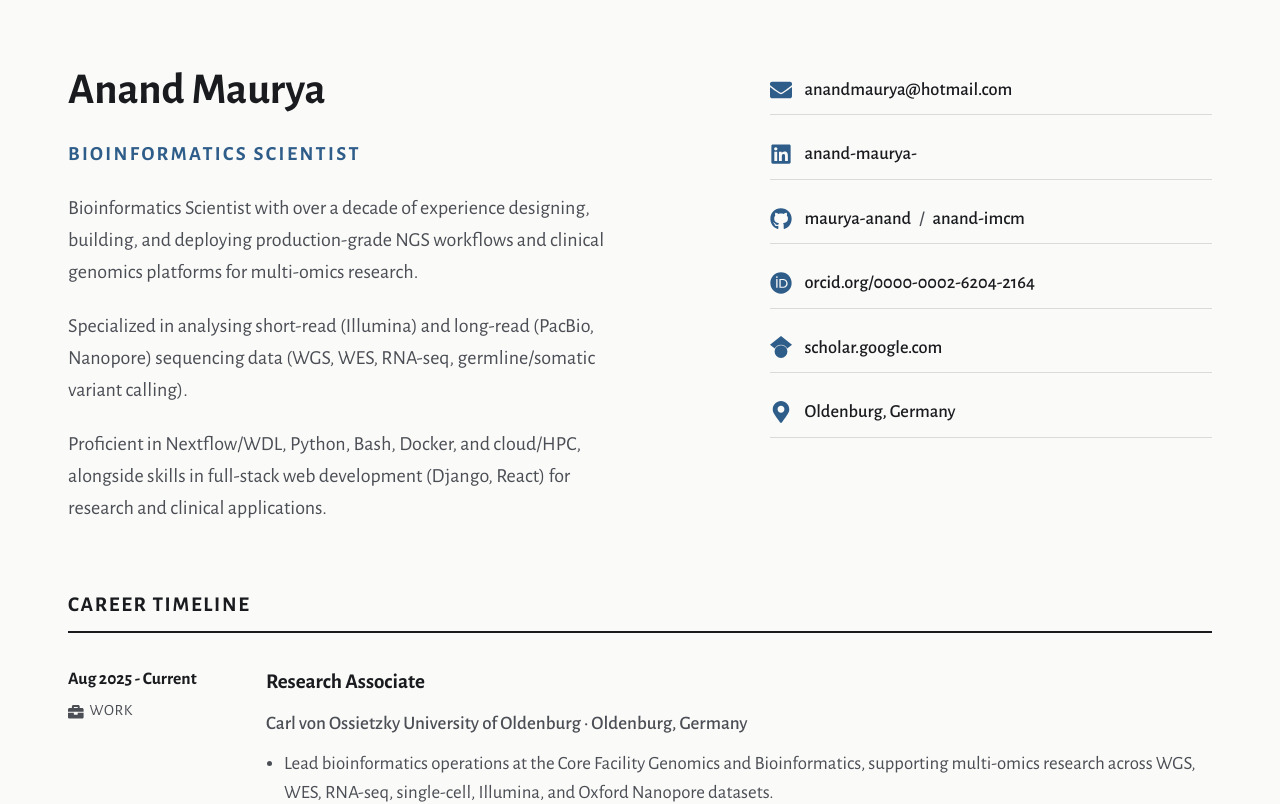
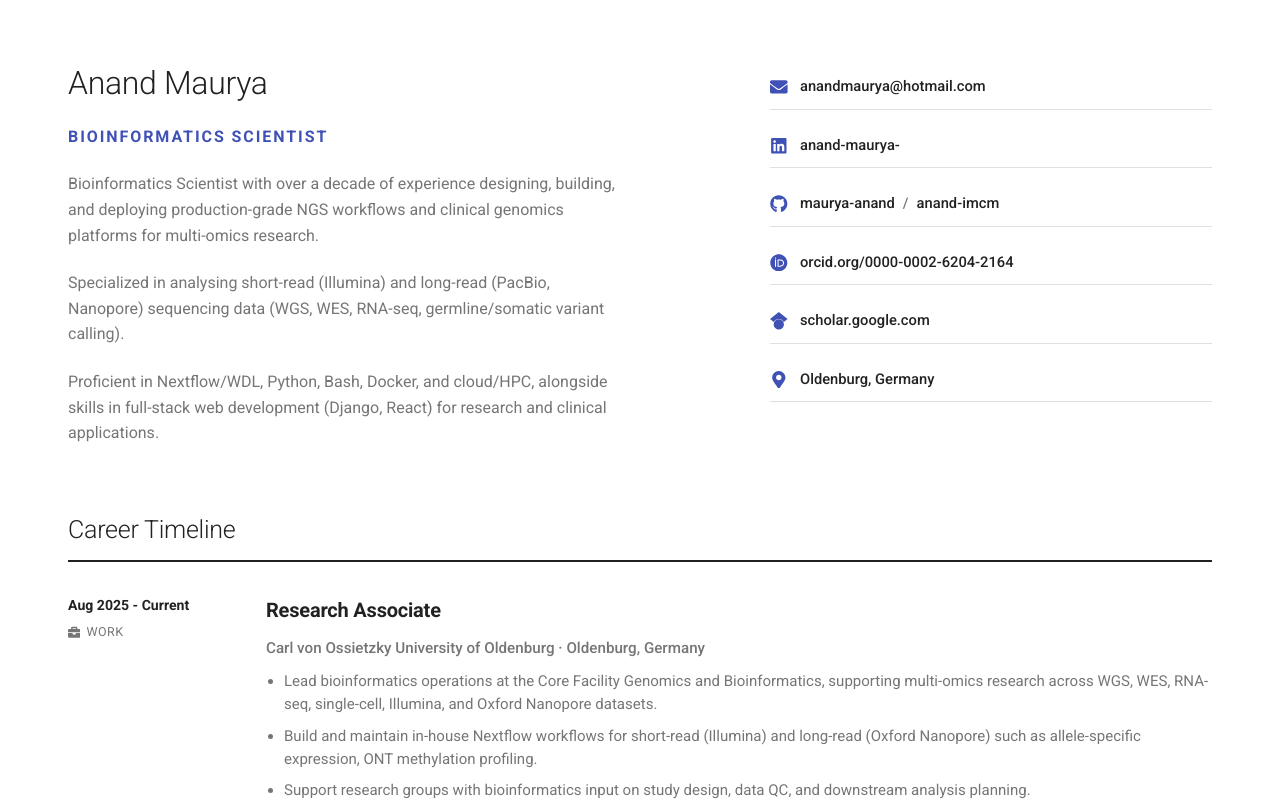
Before and after one commit to maurya-anand/maurya-anand.github.io, a React (Vite) app: page / in a window 1280 px wide. Shown: the top 804 px of the page. Built offline with nearby package versions, Linux system fonts and the light colour scheme.

Commit message:
using material default theme and typography

```diff
--- a/src/App.css
+++ b/src/App.css
@@ -1,12 +1,12 @@
-@import url('https://fonts.googleapis.com/css2?family=Alegreya+Sans:ital,wght@0,400;0,500;0,700;0,800;1,400;1,500&display=swap');
+@import url('https://fonts.googleapis.com/css2?family=Roboto:ital,wght@0,300;0,400;0,500;0,700;1,400&display=swap');
 
 :root {
-  --paper: #fafaf8;
-  --ink: #191b1f;
-  --ink-muted: #4b4e55;
-  --accent: #2f5d8a;
-  --border: rgba(25, 27, 31, 0.14);
-  --font: 'Alegreya Sans', -apple-system, 'Segoe UI', Helvetica, Arial, sans-serif;
+  --paper: #ffffff;
+  --ink: rgba(0, 0, 0, 0.87);
+  --ink-muted: rgba(0, 0, 0, 0.54);
+  --accent: #3f51b5;
+  --border: rgba(0, 0, 0, 0.12);
+  --font: 'Roboto', -apple-system, BlinkMacSystemFont, Helvetica, Arial, sans-serif;
   --section-gap: 64px;
   --inner-gap: 28px;
 }
@@ -20,7 +20,7 @@
 }
 
 html {
-  font-size: 20px;
+  font-size: 16px;
   scroll-behavior: smooth;
 }
 
@@ -40,7 +40,7 @@ body {
 a {
   color: var(--accent);
   text-decoration: none;
-  font-weight: 600;
+  font-weight: 400;
 }
 
 a:hover {
@@ -72,17 +72,18 @@ h6 {
   font-family: var(--font);
   color: var(--ink);
   font-weight: 700;
+  letter-spacing: -0.01em;
 }
 
 h1 {
-  font-size: clamp(2.2rem, 3.4vw, 2.75rem);
+  font-size: 2rem;
+  font-weight: 300;
   line-height: 1.15;
 }
 
 h2 {
-  font-size: 1.05rem;
-  text-transform: uppercase;
-  letter-spacing: 0.08em;
+  font-size: 1.5625rem;
+  font-weight: 300;
   text-align: left;
   color: var(--ink);
   padding-bottom: 10px;
@@ -90,7 +91,8 @@ h2 {
 }
 
 h3 {
-  font-size: clamp(1.05rem, 1.6vw, 1.2rem);
+  font-size: 1.25rem;
+  font-weight: 400;
 }
 
 .centered-header {
```
